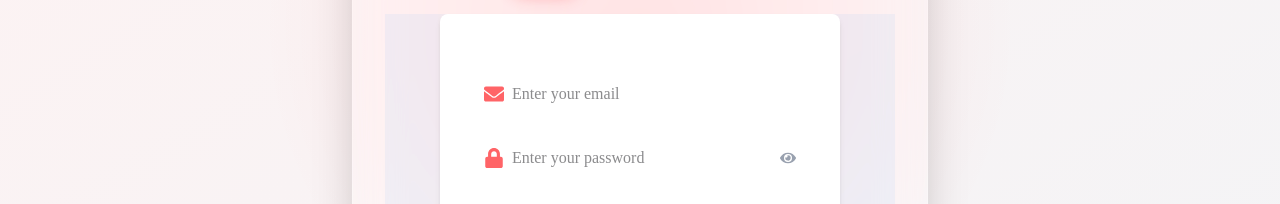
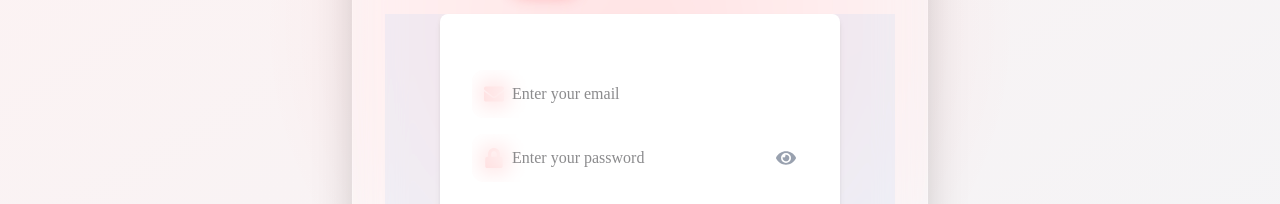
Before and after one commit to Arjun140205/Bleed-for-a-Cause, a React (Vite) app in the folder client/: page /login in a window 1280 px wide. Shown: the part 374-578 px from the top of the page. Built offline with nearby package versions, Linux system fonts and the light colour scheme.

Commit message:
Auth: Updated LoginForm component

```diff
--- a/client/src/components/Auth/LoginForm.jsx
+++ b/client/src/components/Auth/LoginForm.jsx
@@ -5,8 +5,6 @@ import StarButton from "../ui/StarButton";
 import { toast } from "react-toastify";
 import { useNavigate } from "react-router-dom";
 import BASE_URL from "../../apiConfig";
-import TextInput from "../ui/TextInput";
-import PasswordInput from "../ui/PasswordInput";
 
 const LoginForm = ({ title, color, submit, userType }) => {
   const navigate = useNavigate();
@@ -106,18 +104,17 @@ const LoginForm = ({ title, color, submit, userType }) => {
             whileFocus="focus"
             className="relative mb-4"
           >
-            <TextInput
-              label={null}
+            <div className="absolute inset-y-0 left-0 pl-3 flex items-center pointer-events-none">
+              <FaEnvelope className="h-5 w-5 text-red-400" />
+            </div>
+            <input
               type="email"
               value={email}
               onChange={(e) => setEmail(e.target.value)}
               required
+              className="block w-full pl-10 pr-3 py-3 border-0 bg-white/50 dark:bg-gray-800/50 backdrop-blur-md rounded-xl focus:ring-2 focus:ring-red-500 transition-all duration-300"
               placeholder="Enter your email"
-              className="pl-10 pr-3 py-3 border-0 bg-white/50 dark:bg-gray-800/50 backdrop-blur-md rounded-xl focus:ring-2 focus:ring-red-500 transition-all duration-300"
             />
-            <div className="absolute inset-y-0 left-0 pl-3 flex items-center pointer-events-none">
-              <FaEnvelope className="h-5 w-5 text-red-400" />
-            </div>
           </motion.div>
 
           <motion.div
@@ -125,17 +122,28 @@ const LoginForm = ({ title, color, submit, userType }) => {
             whileFocus="focus"
             className="relative mb-6"
           >
-            <PasswordInput
-              label={null}
+            <div className="absolute inset-y-0 left-0 pl-3 flex items-center pointer-events-none">
+              <FaLock className="h-5 w-5 text-red-400" />
+            </div>
+            <input
+              type={showPassword ? "text" : "password"}
               value={password}
               onChange={(e) => setPassword(e.target.value)}
               required
+              className="block w-full pl-10 pr-12 py-3 border-0 bg-white/50 dark:bg-gray-800/50 backdrop-blur-md rounded-xl focus:ring-2 focus:ring-red-500 transition-all duration-300"
               placeholder="Enter your password"
-              className="pl-10 pr-12 py-3 border-0 bg-white/50 dark:bg-gray-800/50 backdrop-blur-md rounded-xl focus:ring-2 focus:ring-red-500 transition-all duration-300"
             />
-            <div className="absolute inset-y-0 left-0 pl-3 flex items-center pointer-events-none">
-              <FaLock className="h-5 w-5 text-red-400" />
-            </div>
+            <button
+              type="button"
+              onClick={() => setShowPassword(!showPassword)}
+              className="absolute inset-y-0 right-0 pr-3 flex items-center"
+            >
+              {showPassword ? (
+                <FaEyeSlash className="h-5 w-5 text-gray-400 hover:text-red-400 transition-colors" />
+              ) : (
+                <FaEye className="h-5 w-5 text-gray-400 hover:text-red-400 transition-colors" />
+              )}
+            </button>
           </motion.div>
         </div>
 
```
